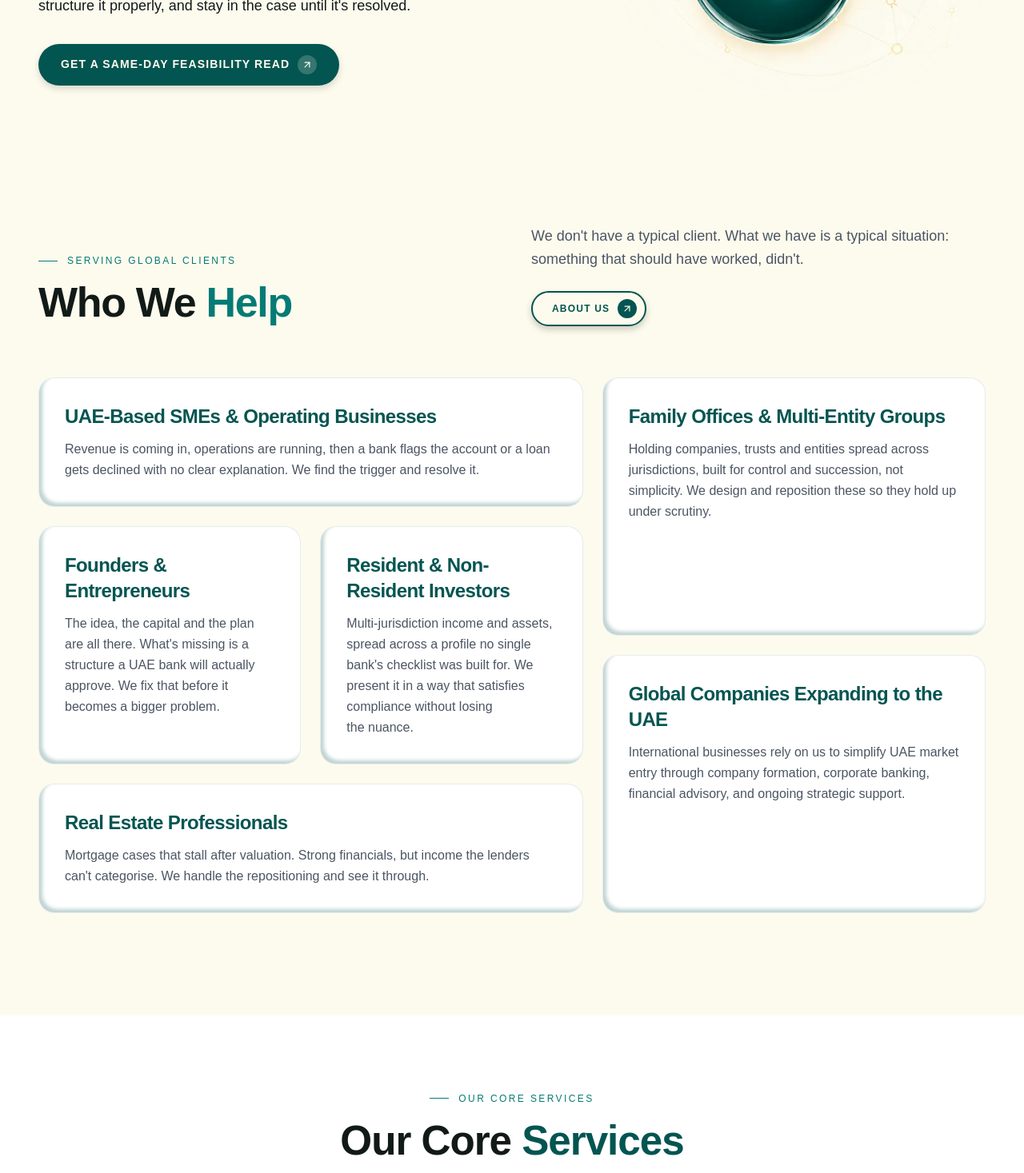
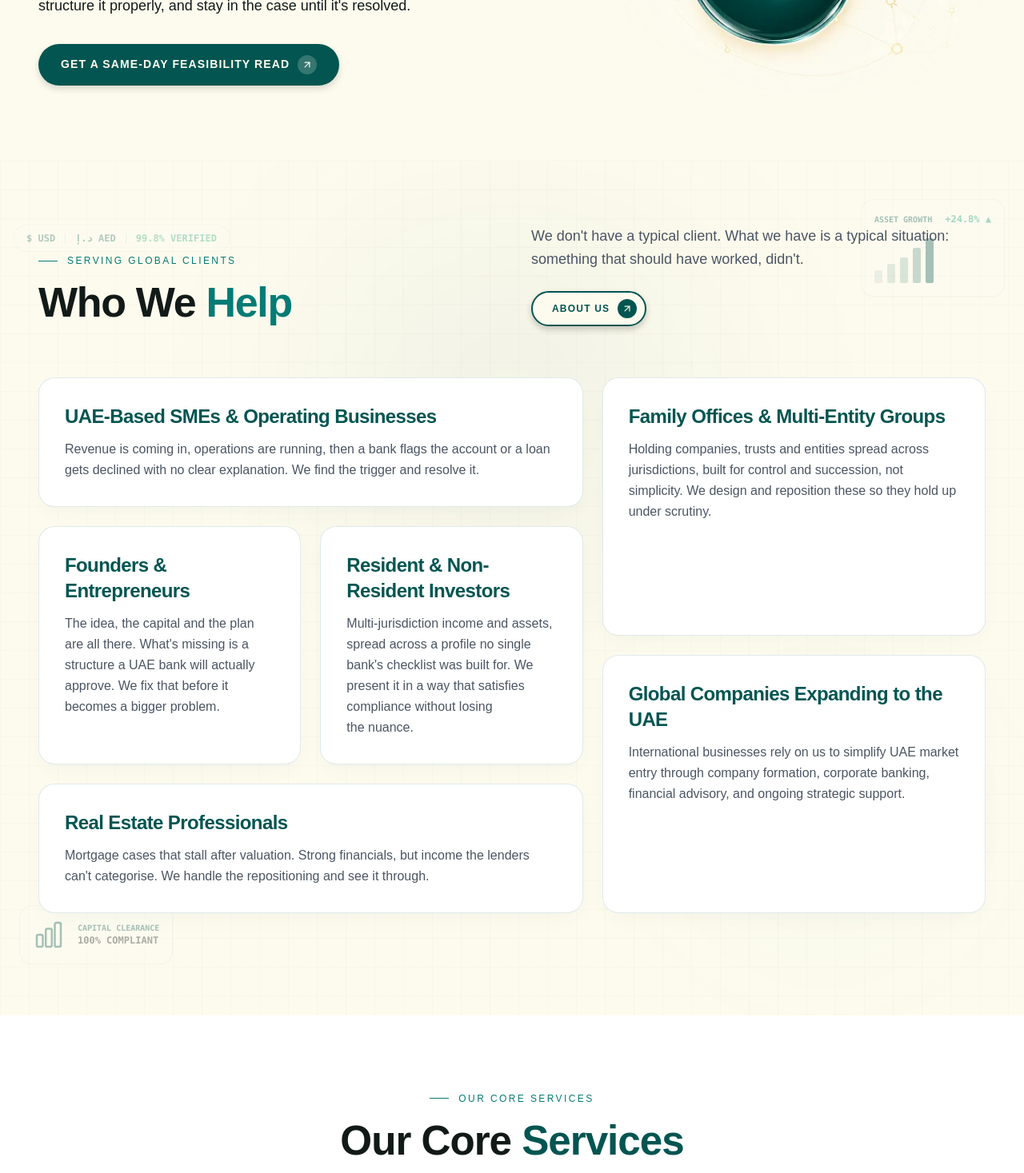
Before and after one commit to PrinceKhimani78/ultronnew, a Next.js app: page / in a window 1280 px wide. Shown: the part 517-1984 px from the top of the page at 80% size. Built offline with nearby package versions, Linux system fonts and the light colour scheme; no server answers; a web font is replaced by a local one.

Commit message:
style: remove button-like inset shadow from cards and enrich section background with financial chart graphics

```diff
--- a/src/components/home/who-we-help/WhoWeHelp.tsx
+++ b/src/components/home/who-we-help/WhoWeHelp.tsx
@@ -6,17 +6,10 @@ import { WHO_WE_HELP_CARDS, WHO_WE_HELP_HEADER } from '@/content/who-we-help';
 import { WhoWeHelpCard } from './WhoWeHelpCard';
 
 /**
- * "Who We Help" section matching the Figma comp:
- * - Background: Clean off-white #FDFBEE (no gradients, patterns, or graphics)
- * - Top Row: Left Eyebrow + "Who We Help" (green "Help") & Right body copy + "ABOUT US" CTA button
- * - Desktop Asymmetric Grid:
- *   - Left Column (60% width):
- *     Row 1: Wide Card (International Entrepreneurs)
- *     Row 2: 2 Equal Cards (Foreign Investors, SMEs & Growing Businesses)
- *     Row 3: Wide Card (Startups & Founders)
- *   - Right Column (40% width):
- *     Card 1: High-Net-Worth Individuals
- *     Card 2: Global Companies Expanding to the UAE
+ * "Who We Help" section with clean cards and financial background graphics:
+ * - Background: #FDFBEE off-white with architectural grid mesh
+ * - Background Visuals: Financial bar charts, currency marks ($ / AED / %), and growth trend lines
+ * - Cards: Clean 2-column asymmetric layout with smooth elevation shadow (no inset button shadow)
  */
 
 export function WhoWeHelpSection() {
@@ -25,8 +18,80 @@ export function WhoWeHelpSection() {
   );
 
   return (
-    <Section className="bg-[#FDFBEE] pt-16 pb-24 sm:pt-20 sm:pb-32">
-      <Container width="wide">
+    <Section className="relative overflow-hidden bg-[#FDFBEE] pt-16 pb-24 sm:pt-20 sm:pb-32">
+      {/* Background Architectural Mesh */}
+      <div className="pointer-events-none absolute inset-0 bg-[linear-gradient(to_right,#03555106_1px,transparent_1px),linear-gradient(to_bottom,#03555106_1px,transparent_1px)] bg-[size:36px_36px]" />
+
+      {/* Background Financial Graphic 1: Bar Chart & Growth Trend (Top Right) */}
+      <div className="pointer-events-none absolute top-12 right-6 hidden opacity-35 lg:block">
+        <div className="flex flex-col gap-2 rounded-2xl border border-[#035551]/10 bg-white/40 p-4 shadow-xs backdrop-blur-xs">
+          <div className="flex items-center justify-between gap-4">
+            <span className="font-mono text-[10px] font-bold text-[#035551]">
+              ASSET GROWTH
+            </span>
+            <span className="font-mono text-xs font-bold text-emerald-600">
+              +24.8% ▲
+            </span>
+          </div>
+          <div className="flex items-end gap-1.5 pt-2">
+            <div className="h-4 w-2.5 rounded-xs bg-[#035551]/20" />
+            <div className="h-6 w-2.5 rounded-xs bg-[#035551]/30" />
+            <div className="h-8 w-2.5 rounded-xs bg-[#035551]/40" />
+            <div className="h-11 w-2.5 rounded-xs bg-[#035551]/60" />
+            <div className="h-14 w-2.5 rounded-xs bg-[#035551]" />
+          </div>
+        </div>
+      </div>
+
+      {/* Background Financial Graphic 2: Currency & Marks (Top Left Header) */}
+      <div className="pointer-events-none absolute top-20 left-4 hidden opacity-30 xl:block">
+        <div className="flex items-center gap-3 rounded-full border border-[#035551]/10 bg-white/50 px-4 py-2 backdrop-blur-xs">
+          <span className="font-mono text-xs font-bold text-[#035551]">
+            $ USD
+          </span>
+          <span className="h-3 w-px bg-[#035551]/20" />
+          <span className="font-mono text-xs font-bold text-[#035551]">
+            د.إ AED
+          </span>
+          <span className="h-3 w-px bg-[#035551]/20" />
+          <span className="font-mono text-xs font-bold text-emerald-600">
+            99.8% VERIFIED
+          </span>
+        </div>
+      </div>
+
+      {/* Background Financial Graphic 3: Financial Analytics Radar & Bar Chart (Bottom Left) */}
+      <div className="pointer-events-none absolute bottom-16 left-6 hidden opacity-35 lg:block">
+        <div className="flex items-center gap-4 rounded-2xl border border-[#035551]/10 bg-white/40 p-4 shadow-xs backdrop-blur-xs">
+          <svg
+            className="h-10 w-10 text-[#035551]"
+            fill="none"
+            viewBox="0 0 24 24"
+            stroke="currentColor"
+            strokeWidth={1.5}
+          >
+            <path
+              strokeLinecap="round"
+              strokeLinejoin="round"
+              d="M3 13.125C3 12.504 3.504 12 4.125 12h2.25c.621 0 1.125.504 1.125 1.125v6.75C7.5 20.496 6.996 21 6.375 21h-2.25A1.125 1.125 0 013 19.875v-6.75zM9.75 8.625c0-.621.504-1.125 1.125-1.125h2.25c.621 0 1.125.504 1.125 1.125v11.25c0 .621-.504 1.125-1.125 1.125h-2.25a1.125 1.125 0 01-1.125-1.125V8.625zM16.5 4.125c0-.621.504-1.125 1.125-1.125h2.25c.621 0 1.125.504 1.125 1.125v15.75c0 .621-.504 1.125-1.125 1.125h-2.25a1.125 1.125 0 01-1.125-1.125V4.125z"
+            />
+          </svg>
+          <div className="flex flex-col">
+            <span className="font-mono text-[10px] font-bold text-[#035551] uppercase">
+              CAPITAL CLEARANCE
+            </span>
+            <span className="font-mono text-xs font-bold text-[#121a18]">
+              100% COMPLIANT
+            </span>
+          </div>
+        </div>
+      </div>
+
+      {/* Ambient Radial Soft Glows */}
+      <div className="pointer-events-none absolute top-0 left-1/2 h-[600px] w-[1000px] -translate-x-1/2 rounded-full bg-[radial-gradient(circle_at_center,rgba(3,85,81,0.05)_0,transparent_70%)] blur-3xl" />
+      <div className="pointer-events-none absolute right-0 bottom-0 h-[500px] w-[500px] rounded-full bg-[radial-gradient(circle_at_center,rgba(10,167,155,0.04)_0,transparent_70%)] blur-3xl" />
+
+      <Container width="wide" className="relative z-10">
         {/* Top Header Section */}
         <div className="mb-14 grid gap-8 lg:mb-16 lg:grid-cols-12 lg:items-end lg:gap-12">
           <div className="lg:col-span-6">
--- a/src/components/home/who-we-help/WhoWeHelpCard.tsx
+++ b/src/components/home/who-we-help/WhoWeHelpCard.tsx
@@ -24,9 +24,9 @@ export function WhoWeHelpCard({ item, index, className }: WhoWeHelpCardProps) {
       }}
       className={cn(
         'group flex flex-col justify-between rounded-[20px] bg-white p-6 sm:p-7 lg:p-8',
-        'border border-[#035551]/10',
-        'shadow-[inset_4px_-4px_4px_0px_rgba(3,85,81,0.25)]',
-        'ease-house transition-all duration-300 hover:-translate-y-1 hover:shadow-[inset_4px_-4px_8px_0px_rgba(3,85,81,0.30)]',
+        'border border-[#035551]/12',
+        'shadow-[0_10px_30px_-10px_rgba(3,85,81,0.06)]',
+        'ease-house transition-all duration-300 hover:-translate-y-1 hover:border-[#035551]/25 hover:shadow-[0_20px_45px_-12px_rgba(3,85,81,0.14)]',
         className,
       )}
     >
```
